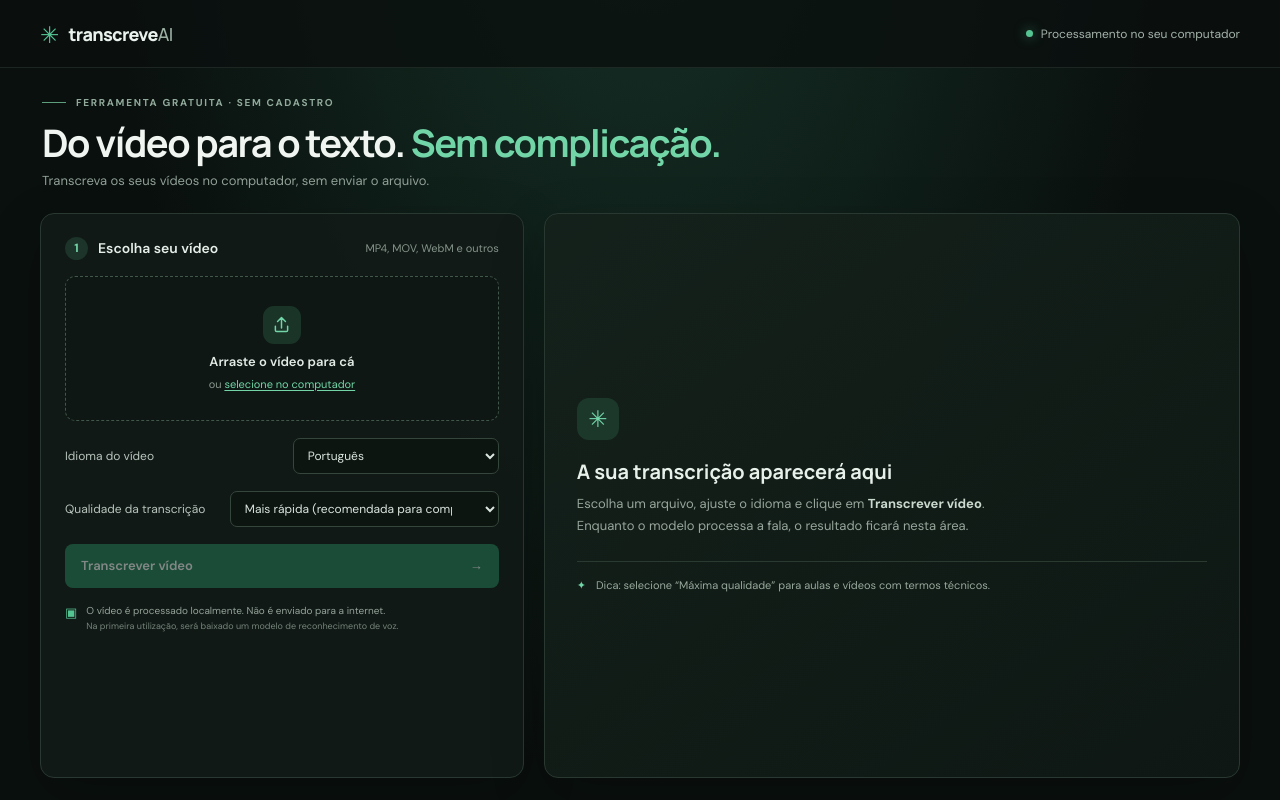
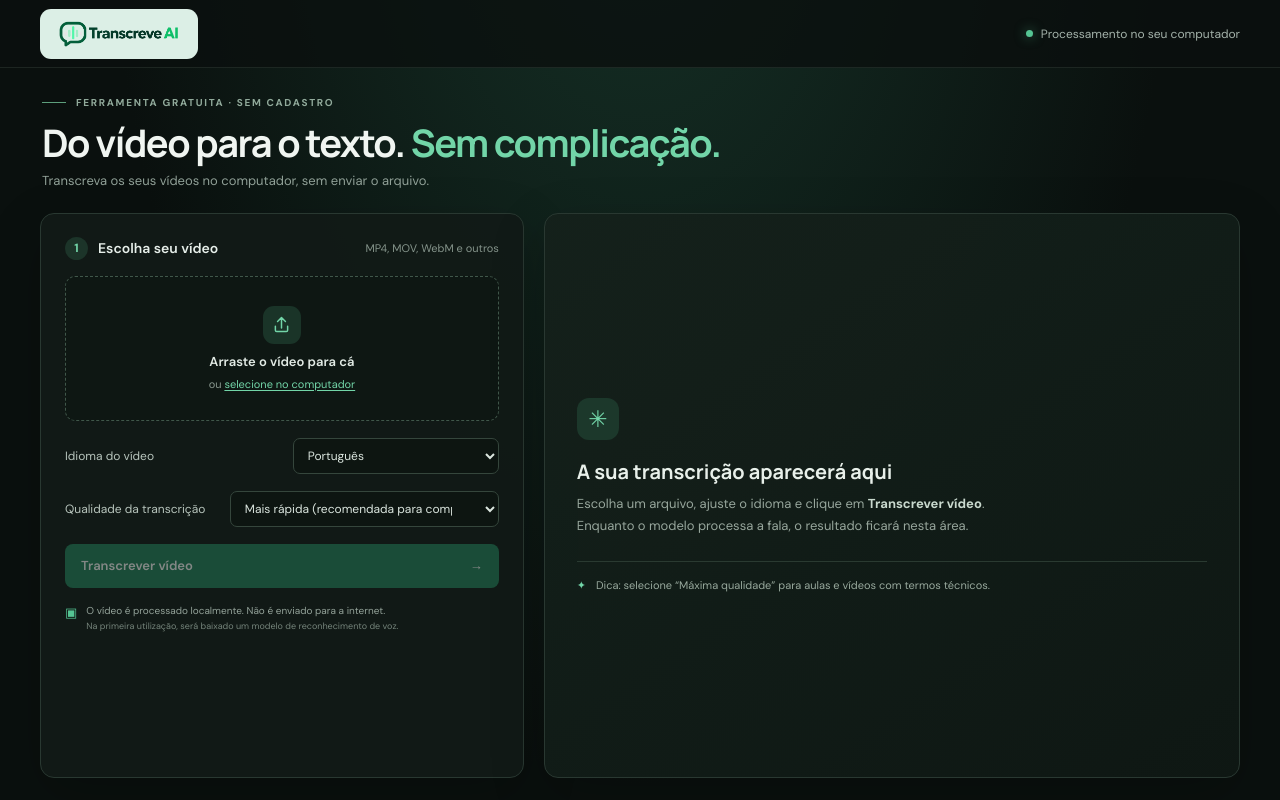
Before and after one commit to yurigregorio/transcreve-ai, a website built with Vite: page index.html in a window 1280 px wide. Shown: the top 800 px of the page. Built offline with nearby package versions, Linux system fonts and the light colour scheme.

Commit message:
Adiciona logo e favicon do Transcreve AI

```diff
--- a/index.html
+++ b/index.html
@@ -3,7 +3,8 @@
   <head>
     <meta charset="UTF-8" />
     <meta name="viewport" content="width=device-width, initial-scale=1.0" />
-    <meta name="theme-color" content="#f5f7f6" />
+    <meta name="theme-color" content="#0a100e" />
+    <link rel="icon" type="image/png" sizes="192x192" href="/favicon.png" />
     <meta name="description" content="Transcreva vídeos gratuitamente no seu computador, sem enviar os arquivos para um servidor." />
     <title>Transcreve AI — vídeos em texto</title>
   </head>
--- a/src/main.js
+++ b/src/main.js
@@ -8,7 +8,7 @@ env.useBrowserCache = true;
 
 const app = document.querySelector('#app');
 app.innerHTML = `
-  <header class="topbar"><a class="brand" href="#" aria-label="Transcreve AI início"><span class="brand-mark">✳</span><span>transcreve<span class="brand-light">AI</span></span></a><span class="privacy"><i></i> Processamento no seu computador</span></header>
+  <header class="topbar"><a class="brand" href="#" aria-label="Transcreve AI início"><img class="brand-logo" src="/logo-transcreve-ai.png" alt="Transcreve AI" /></a><span class="privacy"><i></i> Processamento no seu computador</span></header>
   <main>
     <section class="intro"><div class="eyebrow"><span class="eyebrow-line"></span> FERRAMENTA GRATUITA · SEM CADASTRO</div><h1>Do vídeo para o texto. <em>Sem complicação.</em></h1><p class="lead">Transcreva os seus vídeos no computador, sem enviar o arquivo.</p></section>
     <div class="columns">
--- a/src/style.css
+++ b/src/style.css
@@ -21,9 +21,8 @@
 * { box-sizing: border-box; }
 body { margin: 0; min-width: 320px; min-height: 100vh; background: radial-gradient(ellipse at 50% -25%, #163328 0, #0a100e 60%); }
 .topbar { height: 68px; padding: 0 max(calc((100% - 1200px) / 2), 24px); display: flex; align-items: center; justify-content: space-between; border-bottom: 1px solid rgba(139, 170, 151, .14); background: rgba(10, 16, 14, .8); }
-.brand { text-decoration: none; color: #e9f2ec; display: flex; align-items: center; gap: 10px; font-family: Manrope, sans-serif; font-weight: 800; font-size: 18px; letter-spacing: -.7px; }
-.brand-light { font-weight: 500; color: #9db1a5; }
-.brand-mark { font-size: 23px; color: var(--green); }
+.brand { text-decoration: none; display: flex; align-items: center; padding: 4px 10px; border-radius: 11px; background: #dcefe6; }
+.brand-logo { display: block; width: auto; height: 42px; max-width: 200px; object-fit: contain; }
 .privacy { font-size: 12px; color: #a4b2aa; display: flex; gap: 8px; align-items: center; }
 .privacy i { width: 7px; height: 7px; background: var(--green); border-radius: 50%; box-shadow: 0 0 12px rgba(85, 196, 147, .6); }
 main { width: min(1200px, calc(100% - 48px)); margin: 0 auto; }
```
Also changed, not shown: public/favicon.png (added), public/logo-transcreve-ai.png (added).
